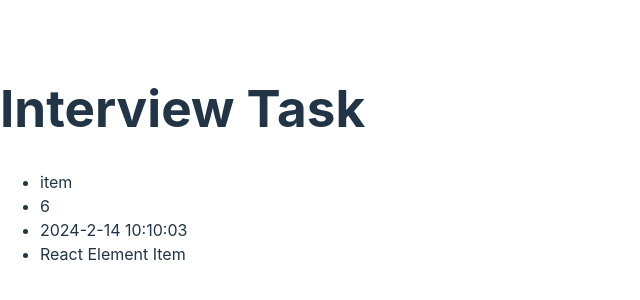
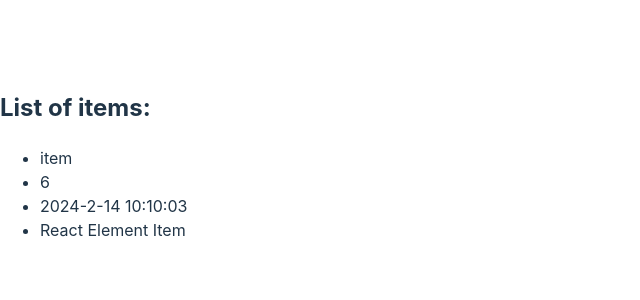
Before and after one commit to visontail/react-app, a React (Vite) app: page / in a window 1280 px wide. Shown: the part 236-536 px from the top of the page, without its empty margins (0-640 px from the left). Built offline with nearby package versions, Linux system fonts and the light colour scheme.

Commit message:
clean up

```diff
--- a/src/App.jsx
+++ b/src/App.jsx
@@ -5,7 +5,7 @@
 
   return (
     <>
-      <h1>Interview Task</h1>
+      <h2>List of items:</h2>
       <List />
     </>
   )
```
